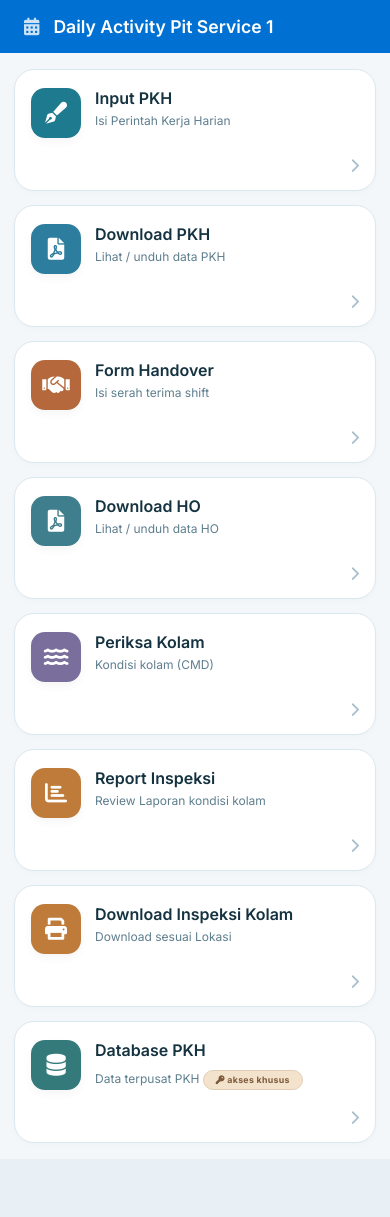
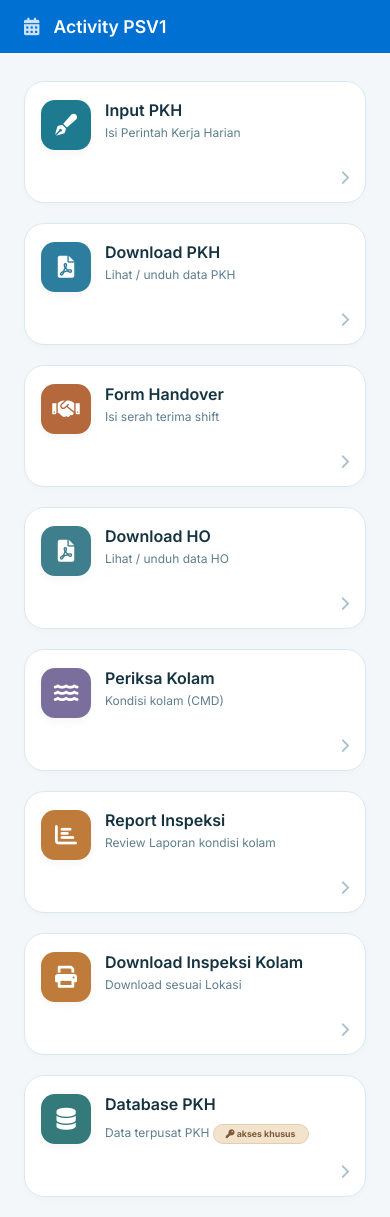
Before and after one commit to pitservice1/home_psv1, a plain HTML site: page daily.html in a window 390 px wide. Before the commit the page ends 1159 px from the top, so only its background shows below. Drawn offline with Linux system fonts and the light colour scheme.

Commit message:
Update daily.html

```diff
--- a/daily.html
+++ b/daily.html
@@ -2,422 +2,246 @@
 <html lang="id">
 <head>
   <meta charset="UTF-8" />
-  <meta name="viewport" content="width=device-width, initial-scale=1.0" />
-  <title>Daily Activity Psv1</title>
+  <meta name="viewport" content="width=device-width, initial-scale=1.0, maximum-scale=1.0, user-scalable=no" />
+  <title>Activity PSV1</title>
+
+  <!-- iOS Support -->
+  <meta name="theme-color" content="#0070d2" />
+  <link rel="apple-touch-icon" href="https://cdn.phototourl.com/member/2026-09-01-e4a56025-96b9-4b1a-817c-abed335675d0.png" />
+  <meta name="apple-mobile-web-app-capable" content="yes" />
+  <meta name="apple-mobile-web-app-status-bar-style" content="default" />
+  <meta name="apple-mobile-web-app-title" content="Activity PSV1" />
+  <link rel="icon" type="image/png" href="https://cdn.phototourl.com/member/2026-09-01-e4a56025-96b9-4b1a-817c-abed335675d0.png" />
+
   <!-- Font & Icons -->
   <link href="https://fonts.googleapis.com/css2?family=Inter:ital,wght@0,400;0,500;0,600;0,700;1,400&display=swap" rel="stylesheet" />
   <link rel="stylesheet" href="https://cdnjs.cloudflare.com/ajax/libs/font-awesome/6.0.0/css/all.min.css" />
+
   <style>
-    * {
-      margin: 0;
-      padding: 0;
-      box-sizing: border-box;
-    }
+    * { margin: 0; padding: 0; box-sizing: border-box; }
+    body { font-family: 'Inter', sans-serif; background: #e9f0f5; min-height: 100vh; display: flex; flex-direction: column; }
 
-    body {
-      font-family: 'Inter', sans-serif;
-      background: #e9f0f5;
-      min-height: 100vh;
-      display: flex;
-      flex-direction: column;
-    }
+    .app-wrapper { width: 100%; max-width: 100%; margin: 0; background: #ffffff; flex: 1; display: flex; flex-direction: column; }
 
-    /* ===== FULL WIDTH MAIN CARD ===== */
-    .app-wrapper {
-      width: 100%;
-      max-width: 100%; /* Diubah agar full width */
-      margin: 0; /* Menghilangkan margin tengah */
-      background: #ffffff;
-      border-radius: 0; /* Menempel sempurna di setiap sudut layar */
-      overflow: hidden;
-      flex: 1;
-      display: flex;
-      flex-direction: column;
-    }
+    /* Header */
+    .header-fiori { background-color: #0070d2; color: #ffffff; padding: 16px 24px; box-shadow: 0 2px 4px rgba(0,0,0,0.1); }
+    .header-left { display: flex; align-items: center; gap: 15px; }
+    .btn-back { background: rgba(255,255,255,0.2); border: none; color: white; width: 36px; height: 36px; border-radius: 50%; display: flex; align-items: center; justify-content: center; cursor: pointer; font-size: 1rem; transition: 0.2s; }
+    .btn-back:hover { background: rgba(255,255,255,0.35); }
+    .header-sub { font-size: 1.1rem; font-weight: 600; display: flex; align-items: center; gap: 6px; }
 
-    /* ===== HEADER FIORI – BIRU ===== */
-    .header-fiori {
-      background-color: #0070d2; /* Warna biru khas enterprise/Fiori */
-      color: #ffffff;
-      padding: 16px 24px;
-      box-shadow: 0 2px 4px rgba(0,0,0,0.1);
-    }
+    /* Container & Menu */
+    .view-container { flex: 1; display: flex; flex-direction: column; background: #f4f7f9; }
+    .content-grid { padding: 28px 24px 20px 24px; display: grid; grid-template-columns: repeat(3, 1fr); gap: 20px; }
+    .menu-card { background: #ffffff; border-radius: 20px; border: 1px solid #dce8ef; box-shadow: 0 2px 6px rgba(0,30,50,0.02); transition: 0.2s; }
+    .menu-card:hover { border-color: #8cbad1; box-shadow: 0 10px 20px rgba(33,115,143,0.10); transform: translateY(-2px); }
+    .menu-link { display: flex; flex-direction: column; justify-content: space-between; padding: 18px 16px 16px 16px; text-decoration: none; color: #1c3a4a; height: 100%; min-height: 120px; }
+    .menu-top { display: flex; align-items: flex-start; gap: 14px; }
 
-    .header-left {
-      display: flex;
-      align-items: center;
-      gap: 15px;
-    }
-
-    /* Tombol Back */
-    .btn-back {
-      background: rgba(255, 255, 255, 0.2);
-      border: none;
-      color: white;
-      width: 36px;
-      height: 36px;
-      border-radius: 50%;
-      display: flex;
-      align-items: center;
-      justify-content: center;
-      cursor: pointer;
-      font-size: 1rem;
-      transition: background 0.2s;
-    }
-
-    .btn-back:hover {
-      background: rgba(255, 255, 255, 0.35);
-    }
-
-    .header-fiori .header-sub {
-      font-size: 1.1rem;
-      font-weight: 600;
-      display: flex;
-      align-items: center;
-      gap: 6px;
-    }
-
-    /* ===== MAIN CONTAINER & VIEW SWITCHER ===== */
-    .view-container {
-      flex: 1;
-      display: flex;
-      flex-direction: column;
-      background: #f4f7f9; /* Memberi kontras sedikit dari card menu */
-    }
-
-    /* ===== CONTENT GRID 3 ===== */
-    .content-grid {
-      padding: 28px 24px 20px 24px;
-      display: grid;
-      grid-template-columns: repeat(3, 1fr);
-      gap: 20px;
-    }
-
-    /* menu card */
-    .menu-card {
-      background: #ffffff;
-      border-radius: 20px;
-      border: 1px solid #dce8ef;
-      transition: all 0.2s ease;
-      box-shadow: 0 2px 6px rgba(0, 30, 50, 0.02);
-      display: flex;
-    }
-
-    .menu-card:hover {
-      border-color: #8cbad1;
-      box-shadow: 0 10px 20px rgba(33, 115, 143, 0.10);
-      transform: translateY(-2px);
-    }
-
-    .menu-link {
-      display: flex;
-      flex-direction: column;
-      justify-content: space-between;
-      padding: 18px 16px 16px 16px;
-      text-decoration: none;
-      color: #1c3a4a;
-      width: 100%;
-      min-height: 120px;
-    }
-
-    .menu-top {
-      display: flex;
-      align-items: flex-start;
-      gap: 14px;
-    }
-
-    /* icon */
-    .icon {
-      width: 50px;
-      height: 50px;
-      border-radius: 14px;
-      display: flex;
-      align-items: center;
-      justify-content: center;
-      font-size: 22px;
-      flex-shrink: 0;
-      color: white;
-      box-shadow: 0 4px 8px rgba(0, 0, 0, 0.04);
-    }
-
-    .icon-pkh { background: #1e7a8f; }
-    .icon-download { background: #2d7d9e; }
-    .icon-ho { background: #b4683b; }
-    .icon-download-ho { background: #3f7e8c; }
-    .icon-search { background: #7a6f9c; }
-    .icon-report { background: #bf7b3a; }
+    .icon { width: 50px; height: 50px; border-radius: 14px; display: flex; align-items: center; justify-content: center; font-size: 22px; flex-shrink: 0; color: white; box-shadow: 0 4px 8px rgba(0,0,0,0.04); }
+    .icon-pkh { background: #1e7a8f; } .icon-download { background: #2d7d9e; } .icon-ho { background: #b4683b; }
+    .icon-download-ho { background: #3f7e8c; } .icon-search { background: #7a6f9c; } .icon-report { background: #bf7b3a; }
     .icon-database { background: #357a7a; }
 
-    .menu-info h3 {
-      font-size: 1rem;
-      font-weight: 600;
-      color: #14323f;
-      line-height: 1.3;
-    }
+    .menu-info h3 { font-size: 1rem; font-weight: 600; color: #14323f; line-height: 1.3; }
+    .menu-info p { font-size: 0.75rem; color: #5e7e8e; margin-top: 4px; line-height: 1.4; }
+    .badge-akses { display: inline-block; background: #f3e3cc; color: #7e5a3a; font-size: 0.55rem; font-weight: 700; padding: 3px 12px; border-radius: 30px; margin-top: 5px; border: 1px solid #e2cdb4; }
+    .menu-footer { display: flex; justify-content: flex-end; margin-top: 6px; }
+    .arrow { color: #a8c0cc; font-size: 0.9rem; transition: 0.15s; }
+    .menu-link:hover .arrow { color: #1e6f8a; transform: translateX(4px); }
 
-    .menu-info p {
-      font-size: 0.75rem;
-      color: #5e7e8e;
-      margin-top: 4px;
-      line-height: 1.4;
-    }
+    /* Iframe */
+    .iframe-container { flex: 1; width: 100%; display: none; flex-direction: column; }
+    .iframe-container iframe { width: 100%; flex: 1; border: none; min-height: calc(100vh - 60px); }
 
-    .badge-akses {
-      display: inline-block;
-      background: #f3e3cc;
-      color: #7e5a3a;
-      font-size: 0.55rem;
-      font-weight: 700;
-      padding: 3px 12px;
-      border-radius: 30px;
-      letter-spacing: 0.3px;
-      margin-top: 5px;
-      border: 1px solid #e2cdb4;
-    }
-
-    .menu-footer {
-      display: flex;
-      justify-content: flex-end;
-      margin-top: 6px;
-    }
-
-    .arrow {
-      color: #a8c0cc;
-      font-size: 0.9rem;
-      transition: 0.15s;
-    }
-
-    .menu-link:hover .arrow {
-      color: #1e6f8a;
-      transform: translateX(4px);
-    }
-
-    /* ===== IFRAME CONTAINER ===== */
-    .iframe-container {
-      flex: 1;
-      width: 100%;
-      display: none; /* Default tersembunyi */
-      flex-direction: column;
-    }
-
-    .iframe-container iframe {
-      width: 100%;
-      flex: 1;
-      border: none;
-      min-height: calc(100vh - 60px); /* Disesuaikan dengan tinggi header baru */
-    }
+    /* PWA Pop-up Modal */
+    .install-modal { display: none; position: fixed; bottom: 20px; left: 50%; transform: translateX(-50%); width: 90%; max-width: 400px; background: #fff; border-radius: 16px; box-shadow: 0 10px 30px rgba(0,0,0,0.2); padding: 16px; z-index: 9999; border: 1px solid #e1e8ed; align-items: center; gap: 14px; animation: slideUp 0.4s ease forwards; }
+    @keyframes slideUp { from { bottom: -100px; opacity: 0; } to { bottom: 20px; opacity: 1; } }
+    .install-icon { width: 48px; height: 48px; border-radius: 12px; object-fit: cover; }
+    .install-text { flex: 1; }
+    .install-text h4 { font-size: 0.95rem; color: #1c3a4a; margin-bottom: 4px; }
+    .install-guide { font-size: 0.8rem; color: #0070d2; font-weight: 500; line-height: 1.4; }
+    .btn-close-modal { background: #e9f0f5; border: none; color: #5e7e8e; padding: 8px 14px; border-radius: 8px; font-weight: 600; cursor: pointer; font-size: 0.85rem; }
 
     /* Responsive */
-    @media (max-width: 820px) {
-      .content-grid {
-        grid-template-columns: repeat(2, 1fr);
-        gap: 16px;
-        padding: 20px 16px;
-      }
-    }
-
-    @media (max-width: 540px) {
-      .content-grid {
-        grid-template-columns: 1fr;
-        gap: 14px;
-        padding: 16px 14px;
-      }
-    }
+    @media (max-width: 820px) { .content-grid { grid-template-columns: repeat(2, 1fr); } }
+    @media (max-width: 540px) { .content-grid { grid-template-columns: 1fr; } }
   </style>
 </head>
 <body>
 
 <div class="app-wrapper">
-
-  <!-- HEADER FULL WIDTH, TOP 0, WARNA BIRU FIORI -->
   <header class="header-fiori">
     <div class="header-left">
-      <!-- Tombol Back (Hanya muncul saat iframe aktif) -->
       <button id="btnBack" class="btn-back" style="display: none;" onclick="goHome()" title="Kembali ke Menu">
         <i class="fas fa-chevron-left"></i>
       </button>
       <div class="header-sub">
         <i class="fas fa-calendar-alt" style="margin-right: 8px; opacity:0.8;"></i>
-        <span id="headerTitle">Daily Activity Pit Service 1</span>
+        <span id="headerTitle">Activity PSV1</span>
       </div>
     </div>
   </header>
 
-  <!-- VIEW CONTAINER (Menu & Iframe) -->
   <div class="view-container">
-
-    <!-- GRID 3 KOLOM (MENU UTAMA) -->
     <div id="menuView" class="content-grid">
-
       <!-- 1. Input PKH -->
       <div class="menu-card">
         <a href="https://script.google.com/macros/s/AKfycbxRI-TBIWMjaZcsoDRWQYefET8rnyNh-B93ABh_plQEjffh-CbrVTQ9b3YjOcAQIewL/exec?page=index" class="menu-link" data-target="iframe">
-          <div class="menu-top">
-            <div class="icon icon-pkh"><i class="fas fa-pen-fancy"></i></div>
-            <div class="menu-info">
-              <h3>Input PKH</h3>
-              <p>Isi Perintah Kerja Harian</p>
-            </div>
-          </div>
+          <div class="menu-top"><div class="icon icon-pkh"><i class="fas fa-pen-fancy"></i></div>
+          <div class="menu-info"><h3>Input PKH</h3><p>Isi Perintah Kerja Harian</p></div></div>
           <div class="menu-footer"><span class="arrow"><i class="fas fa-chevron-right"></i></span></div>
         </a>
       </div>
-
-      <!-- 2. Download PKH PDF -->
+      <!-- 2. Download PKH -->
       <div class="menu-card">
         <a href="https://script.google.com/macros/s/AKfycbxRI-TBIWMjaZcsoDRWQYefET8rnyNh-B93ABh_plQEjffh-CbrVTQ9b3YjOcAQIewL/exec?page=filter" class="menu-link" data-target="iframe">
-          <div class="menu-top">
-            <div class="icon icon-download"><i class="fas fa-file-pdf"></i></div>
-            <div class="menu-info">
-              <h3>Download PKH</h3>
-              <p>Lihat / unduh data PKH</p>
-            </div>
-          </div>
+          <div class="menu-top"><div class="icon icon-download"><i class="fas fa-file-pdf"></i></div>
+          <div class="menu-info"><h3>Download PKH</h3><p>Lihat / unduh data PKH</p></div></div>
           <div class="menu-footer"><span class="arrow"><i class="fas fa-chevron-right"></i></span></div>
         </a>
       </div>
-
-      <!-- 3. Form Handover (HO) -->
+      <!-- 3. Form HO -->
       <div class="menu-card">
         <a href="https://script.google.com/macros/s/AKfycbxRI-TBIWMjaZcsoDRWQYefET8rnyNh-B93ABh_plQEjffh-CbrVTQ9b3YjOcAQIewL/exec?page=handover" class="menu-link" data-target="iframe">
-          <div class="menu-top">
-            <div class="icon icon-ho"><i class="fas fa-handshake"></i></div>
-            <div class="menu-info">
-              <h3>Form Handover</h3>
-              <p>Isi serah terima shift</p>
-            </div>
-          </div>
+          <div class="menu-top"><div class="icon icon-ho"><i class="fas fa-handshake"></i></div>
+          <div class="menu-info"><h3>Form Handover</h3><p>Isi serah terima shift</p></div></div>
           <div class="menu-footer"><span class="arrow"><i class="fas fa-chevron-right"></i></span></div>
         </a>
       </div>
-
-      <!-- 4. Download HO PDF -->
+      <!-- 4. Download HO -->
       <div class="menu-card">
         <a href="https://script.google.com/macros/s/AKfycbxRI-TBIWMjaZcsoDRWQYefET8rnyNh-B93ABh_plQEjffh-CbrVTQ9b3YjOcAQIewL/exec?page=handover" class="menu-link" data-target="iframe">
-          <div class="menu-top">
-            <div class="icon icon-download-ho"><i class="fas fa-file-pdf"></i></div>
-            <div class="menu-info">
-              <h3>Download HO</h3>
-              <p>Lihat / unduh data HO</p>
-            </div>
-          </div>
+          <div class="menu-top"><div class="icon icon-download-ho"><i class="fas fa-file-pdf"></i></div>
+          <div class="menu-info"><h3>Download HO</h3><p>Lihat / unduh data HO</p></div></div>
           <div class="menu-footer"><span class="arrow"><i class="fas fa-chevron-right"></i></span></div>
         </a>
       </div>
-
-      <!-- 5. Form Periksa Kolam (CMD) -->
+      <!-- 5. Periksa Kolam -->
       <div class="menu-card">
-        <a href="https://script.google.com/macros/s/AKfycbwXUHqAONyfgY4sEdFiXrojPX79nkl4y7X2gMBCPrsFxmklHfpxEM84rMbJmGo7F6h6Eg/exec?page=Index" class="menu-link" data-target="Iframe">
-          <div class="menu-top">
-            <div class="icon icon-search"><i class="fas fa-water"></i></div>
-            <div class="menu-info">
-              <h3>Periksa Kolam</h3>
-              <p>Kondisi kolam (CMD)</p>
-            </div>
-          </div>
+        <a href="https://script.google.com/macros/s/AKfycbwXUHqAONyfgY4sEdFiXrojPX79nkl4y7X2gMBCPrsFxmklHfpxEM84rMbJmGo7F6h6Eg/exec?page=Index" class="menu-link" data-target="iframe">
+          <div class="menu-top"><div class="icon icon-search"><i class="fas fa-water"></i></div>
+          <div class="menu-info"><h3>Periksa Kolam</h3><p>Kondisi kolam (CMD)</p></div></div>
           <div class="menu-footer"><span class="arrow"><i class="fas fa-chevron-right"></i></span></div>
         </a>
       </div>
-
       <!-- 6. Report Inspeksi -->
       <div class="menu-card">
         <a href="https://docs.google.com/spreadsheets/d/1S3AFToaEwd0WsrRkQI_x1NKhr0lBfS4s8SJSdRFDA4M/edit?resourcekey=&gid=614303348#gid=614303348" class="menu-link" data-target="blank">
-          <div class="menu-top">
-            <div class="icon icon-report"><i class="fas fa-chart-bar"></i></div>
-            <div class="menu-info">
-              <h3>Report Inspeksi</h3>
-              <p>Review Laporan kondisi kolam</p>
-            </div>
-          </div>
+          <div class="menu-top"><div class="icon icon-report"><i class="fas fa-chart-bar"></i></div>
+          <div class="menu-info"><h3>Report Inspeksi</h3><p>Review Laporan kondisi kolam</p></div></div>
           <div class="menu-footer"><span class="arrow"><i class="fas fa-chevron-right"></i></span></div>
         </a>
       </div>
-<!-- 6. Download Inspeksi Kolam -->
+      <!-- 7. Download Inspeksi Kolam -->
       <div class="menu-card">
         <a href="https://script.google.com/macros/s/AKfycbwXUHqAONyfgY4sEdFiXrojPX79nkl4y7X2gMBCPrsFxmklHfpxEM84rMbJmGo7F6h6Eg/exec" class="menu-link" data-target="iframe">
-          <div class="menu-top">
-            <div class="icon icon-report"><i class="fas fa-print"></i></div>
-            <div class="menu-info">
-              <h3>Download Inspeksi Kolam</h3>
-              <p>Download sesuai Lokasi</p>
-            </div>
-          </div>
+          <div class="menu-top"><div class="icon icon-report"><i class="fas fa-print"></i></div>
+          <div class="menu-info"><h3>Download Inspeksi Kolam</h3><p>Download sesuai Lokasi</p></div></div>
           <div class="menu-footer"><span class="arrow"><i class="fas fa-chevron-right"></i></span></div>
         </a>
       </div>
-      <!-- 7. DATABASE PKH -->
+      <!-- 8. DATABASE PKH -->
       <div class="menu-card">
         <a href="https://docs.google.com/spreadsheets/d/1euowXp3mIp18ZBNRE-WaWcS6iDYIhp_Wk3v3E7Q05Rg/edit?gid=349853861#gid=349853861" class="menu-link" data-target="blank">
-          <div class="menu-top">
-            <div class="icon icon-database"><i class="fas fa-database"></i></div>
-            <div class="menu-info">
-              <h3>Database PKH</h3>
-              <p>
-                Data terpusat PKH
-                <span class="badge-akses"><i class="fas fa-key"></i> akses khusus</span>
-              </p>
-            </div>
-          </div>
+          <div class="menu-top"><div class="icon icon-database"><i class="fas fa-database"></i></div>
+          <div class="menu-info"><h3>Database PKH</h3><p>Data terpusat PKH <span class="badge-akses"><i class="fas fa-key"></i> akses khusus</span></p></div></div>
           <div class="menu-footer"><span class="arrow"><i class="fas fa-chevron-right"></i></span></div>
         </a>
       </div>
+    </div>
 
-    </div> <!-- end menuView -->
-
-    <!-- IFRAME VIEW (Tersembunyi Awalnya) -->
+    <!-- IFRAME VIEW -->
     <div id="iframeView" class="iframe-container">
       <iframe id="contentIframe" src=""></iframe>
     </div>
-
-  </div> <!-- end view-container -->
+  </div>
 </div>
 
-<!-- SCRIPT UNTUK MENGATUR IFRAME & TOMBOL BACK -->
+<!-- PWA SMART INSTALL POPUP -->
+<div id="installModal" class="install-modal">
+  <img src="https://cdn.phototourl.com/member/2026-09-01-e4a56025-96b9-4b1a-817c-abed335675d0.png" alt="Icon" class="install-icon">
+  <div class="install-text">
+    <h4>Install Activity PSV1</h4>
+    <div id="androidGuide" class="install-guide" style="display:none;">
+      Klik <strong>Titik Tiga (⋮)</strong> di kanan atas, pilih <br><strong>"Tambahkan ke Layar Utama"</strong>.
+    </div>
+    <div id="iosGuide" class="install-guide" style="display:none;">
+      Klik <strong>Share <i class="fas fa-share-square"></i></strong> di bawah, pilih <br><strong>"Add to Home Screen" <i class="fas fa-plus-square"></i></strong>.
+    </div>
+  </div>
+  <button id="btnCloseModal" class="btn-close-modal">Tutup</button>
+</div>
+
 <script>
-  const menuView = document.getElementById('menuView');
-  const iframeView = document.getElementById('iframeView');
-  const contentIframe = document.getElementById('contentIframe');
-  const btnBack = document.getElementById('btnBack');
-  const headerTitle = document.getElementById('headerTitle');
+  // 1. INJEKSI MANIFEST PWA SECARA DINAMIS (Menggantikan file manifest.json)
+  const manifestData = {
+    name: "Activity PSV1",
+    short_name: "PSV1",
+    start_url: window.location.href,
+    display: "standalone",
+    background_color: "#e9f0f5",
+    theme_color: "#0070d2",
+    icons: [
+      { src: "https://cdn.phototourl.com/member/2026-09-01-e4a56025-96b9-4b1a-817c-abed335675d0.png", sizes: "192x192", type: "image/png" },
+      { src: "https://cdn.phototourl.com/member/2026-09-01-e4a56025-96b9-4b1a-817c-abed335675d0.png", sizes: "512x512", type: "image/png" }
+    ]
+  };
+  const manifestString = JSON.stringify(manifestData);
+  const manifestLink = document.createElement('link');
+  manifestLink.rel = 'manifest';
+  manifestLink.href = 'data:application/manifest+json;charset=utf-8,' + encodeURIComponent(manifestString);
+  document.head.appendChild(manifestLink);
 
-  // Ambil semua link menu
-  const menuLinks = document.querySelectorAll('.menu-link');
+  // 2. LOGIKA IFRAME & MENU
+  const menuView = document.getElementById('menuView'),
+        iframeView = document.getElementById('iframeView'),
+        contentIframe = document.getElementById('contentIframe'),
+        btnBack = document.getElementById('btnBack'),
+        headerTitle = document.getElementById('headerTitle');
 
-  menuLinks.forEach(link => {
+  document.querySelectorAll('.menu-link').forEach(link => {
     link.addEventListener('click', function(e) {
-      const targetMode = this.getAttribute('data-target'); // Mendapatkan opsi 'iframe' atau 'blank'
-      const url = this.getAttribute('href');
-      const titleText = this.querySelector('h3').innerText;
-
-      // Jika diset 'blank', biarkan browser membuka tab baru secara normal
-      if (targetMode === 'blank') {
-        return;
-      }
-
-      // Jika diset 'iframe' (default), cegah link bawaan dan muat ke iframe dalam aplikasi
+      if (this.getAttribute('data-target') === 'blank') return;
       e.preventDefault();
-
-      // Sembunyikan menu, tampilkan iframe
       menuView.style.display = 'none';
       iframeView.style.display = 'flex';
-
-      // Tampilkan tombol back dan ubah judul header sesuai menu yang diklik
       btnBack.style.display = 'flex';
-      headerTitle.innerText = titleText;
-
-      // Muat URL ke dalam iframe
-      contentIframe.src = url;
+      headerTitle.innerText = this.querySelector('h3').innerText;
+      contentIframe.src = this.getAttribute('href');
     });
   });
 
-  // Fungsi untuk kembali ke menu utama
   function goHome() {
     iframeView.style.display = 'none';
     menuView.style.display = 'grid';
     btnBack.style.display = 'none';
-    headerTitle.innerText = 'Daily Activity Pit Service 1';
-    contentIframe.src = ''; // Kosongkan iframe agar berhenti memuat
+    headerTitle.innerText = 'Activity PSV1';
+    contentIframe.src = '';
   }
+
+  // 3. LOGIKA SMART POP-UP INSTALL (Pengganti Service Worker Install Prompt)
+  window.addEventListener('DOMContentLoaded', () => {
+    const isIos = /iphone|ipad|ipod/.test(window.navigator.userAgent.toLowerCase());
+    const isAndroid = /android/.test(window.navigator.userAgent.toLowerCase());
+    const isInStandaloneMode = ('standalone' in window.navigator && window.navigator.standalone) || window.matchMedia('(display-mode: standalone)').matches;
+
+    // Tampilkan panduan jika belum diinstal (bukan dalam mode standalone/aplikasi penuh)
+    if (!isInStandaloneMode) {
+      const modal = document.getElementById('installModal');
+      if (isIos) {
+        document.getElementById('iosGuide').style.display = 'block';
+        modal.style.display = 'flex';
+      } else if (isAndroid) {
+        document.getElementById('androidGuide').style.display = 'block';
+        modal.style.display = 'flex';
+      }
+    }
+
+    document.getElementById('btnCloseModal').addEventListener('click', () => {
+      document.getElementById('installModal').style.display = 'none';
+    });
+  });
 </script>
 </body>
 </html>
```
